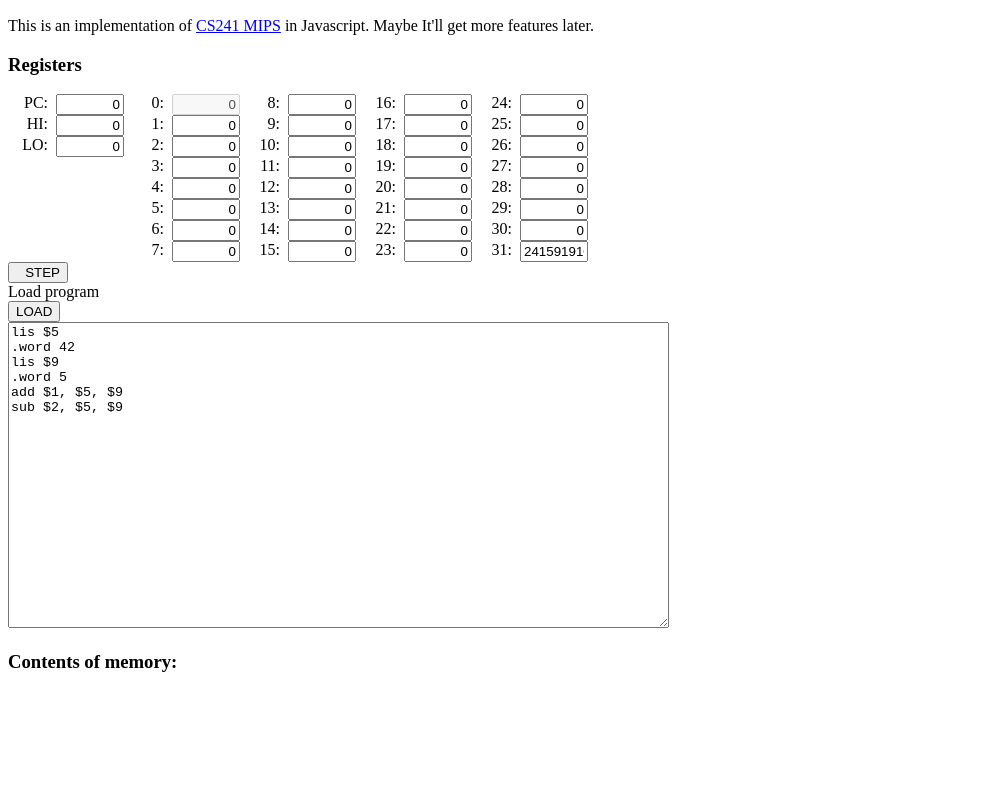
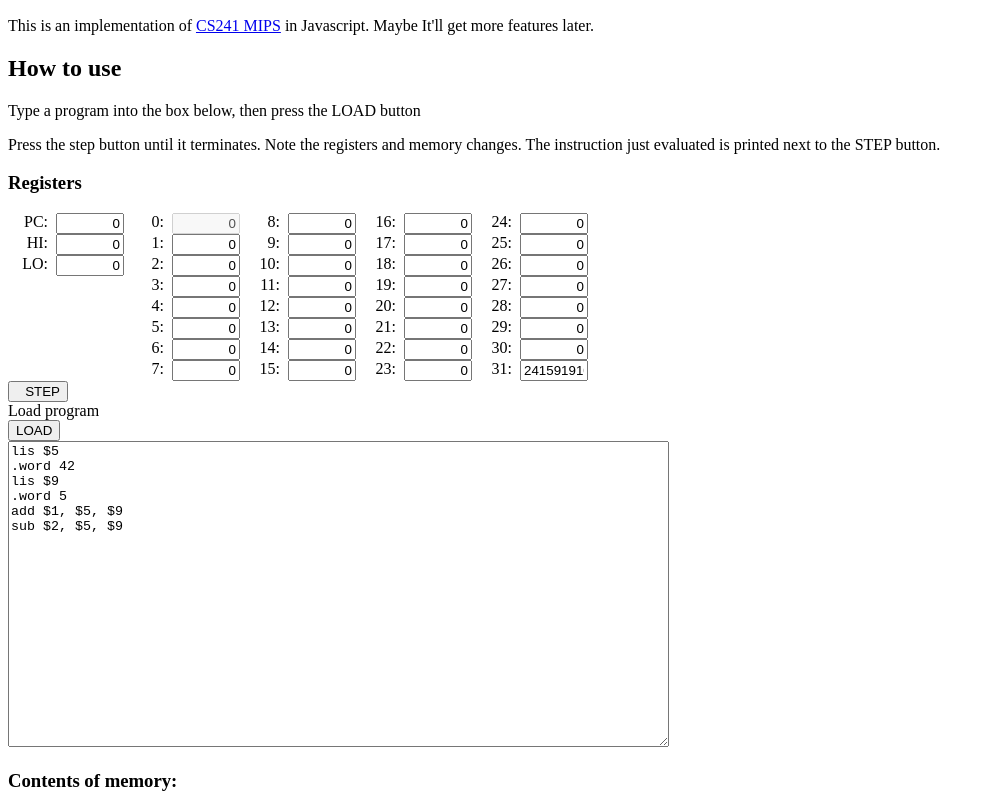
Before and after one commit to mcpherrinm/mijs, a plain HTML site: page index.html in a window 1280 px wide. Shown: the part 110-920 px from the top of the page, without its empty margins (0-995 px from the left). Before the commit the page ends 802 px from the top, so only its background shows below. Drawn offline with Linux system fonts and the light colour scheme.

Commit message:
Instructions on use

```diff
--- a/index.html
+++ b/index.html
@@ -153,6 +153,11 @@
 				<p> This is an implementation of
 				<a href="http://www.student.cs.uwaterloo.ca/~cs241/">CS241 MIPS</a>
 			   	in Javascript. Maybe It'll get more features later. </p>
+				<h2>How to use</h2>
+				<p>Type a program into the box below, then press the LOAD button</p>
+				<p>Press the step button until it terminates. Note the registers
+				and memory changes. The instruction just evaluated is printed next
+				to the STEP button.</p>
 
 		<form id="control">
 				<h3>Registers</h3>
```
